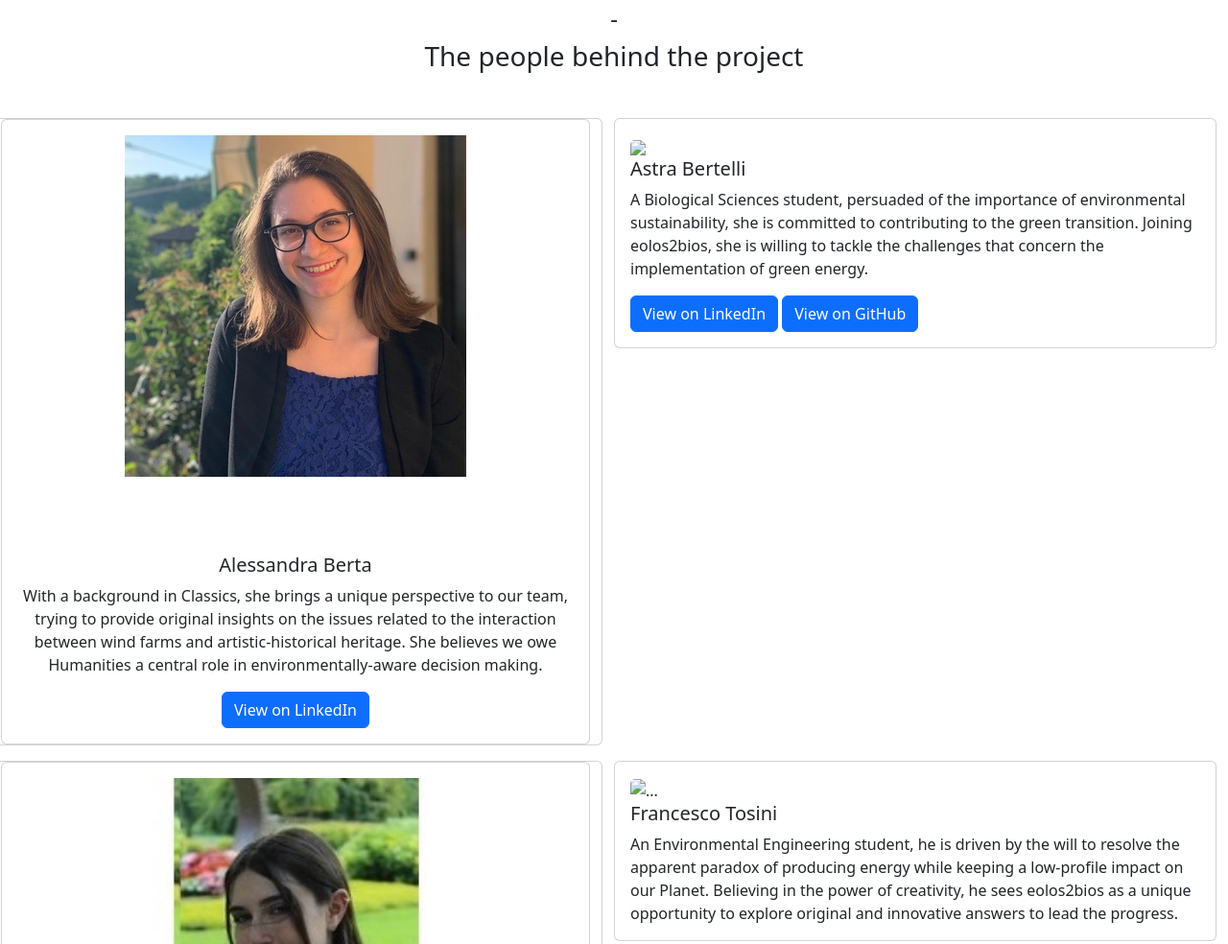
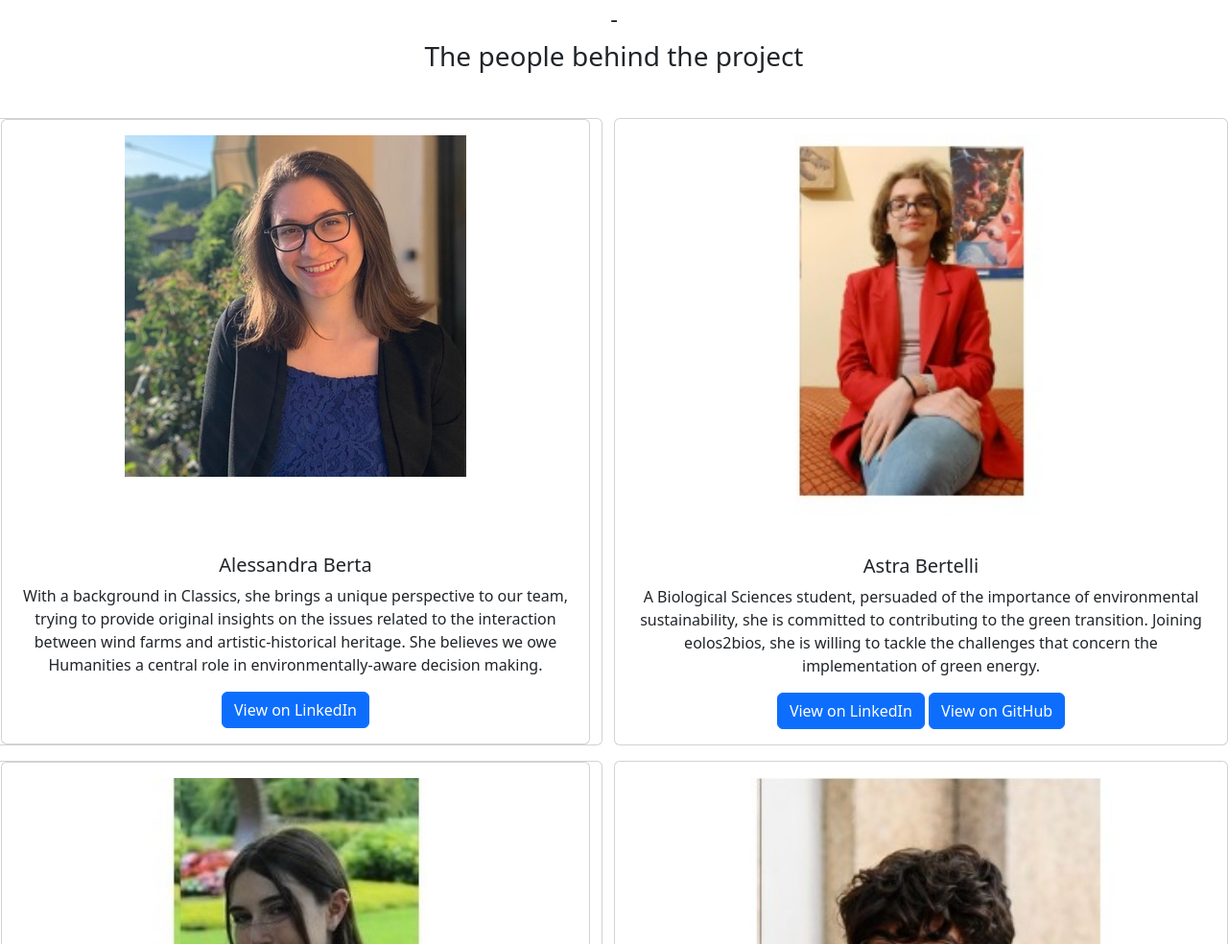
Before and after one commit to AstraBert/eolos2bios, a plain HTML site: page people.html in a window 1280 px wide. Shown: the part 107-1091 px from the top of the page at 96% size. Drawn offline with nearby package versions, Linux system fonts and the light colour scheme.

Commit message:
Update people.html

```diff
--- a/people.html
+++ b/people.html
@@ -61,9 +61,10 @@
           </div>
         </div>
         <div class="col-sm-6">
-          <div class="card">
+          <div class="card text-center mb-3" style="width: 40rem;">
             <div class="card-body">
-              <img src="..." class="card-img-top">
+              <img src="./imgs/astra_bertelli_rsp.jpg" class="card-img-top">
+              <p><br></p>
               <h5 class="card-title">Astra Bertelli</h5>
               <p class="card-text">A Biological Sciences student, persuaded of the importance of environmental sustainability, she is committed to contributing to the green transition. Joining eolos2bios, she is willing to tackle the challenges that concern the implementation of green energy.
               </p>
@@ -85,12 +86,13 @@
           </div>
         </div>
         <div class="col-sm-6">
-          <div class="card">
+          <div class="card text-center mb-3" style="width: 40rem;">
             <div class="card-body">
-              <img src="..." class="card-img-top" alt="...">
+              <img src="./imgs/francesco_tosini_rsp.jpg" class="card-img-top" alt="...">
               <h5 class="card-title">Francesco Tosini</h5>
               <p class="card-text">An Environmental Engineering student, he is driven by the will to resolve the apparent paradox of producing energy while keeping a low-profile impact on our Planet. Believing in the power of creativity, he sees eolos2bios as a unique opportunity to explore original and innovative answers to lead the progress.
               </p>
+              <a href="https://www.linkedin.com/in/francesco-tosini-750b08275" class="btn btn-primary">View on LinkedIn</a>
             </div>
           </div>
         </div>
```
